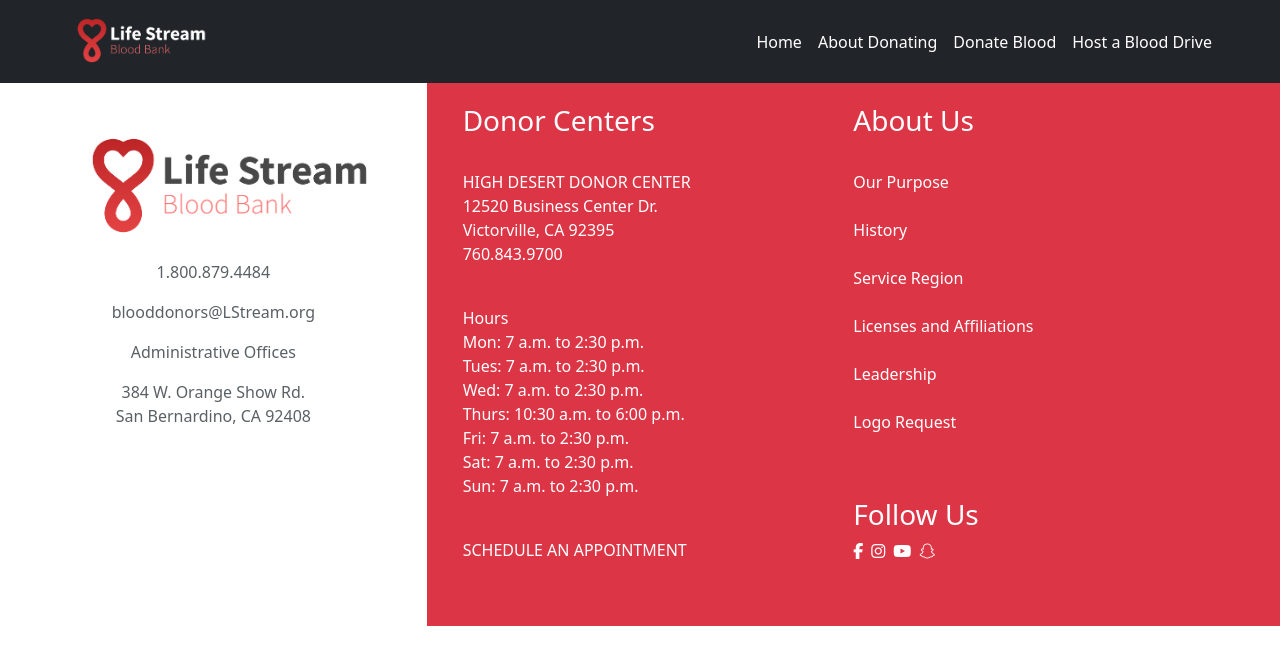
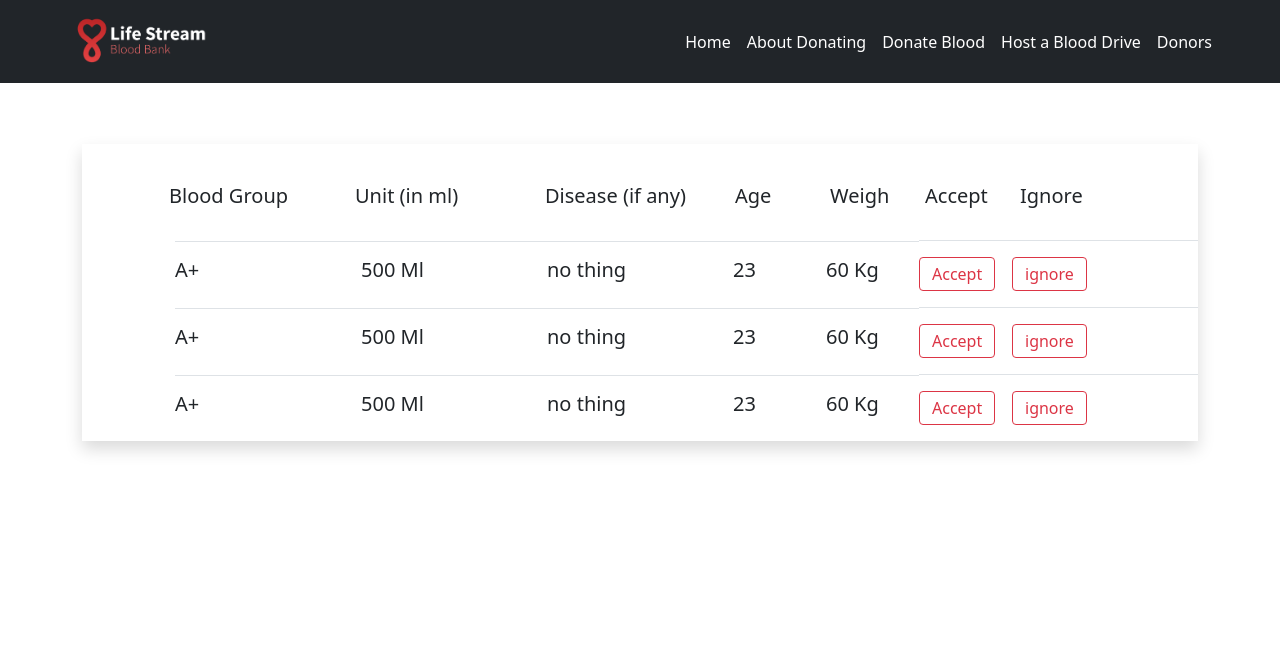
Before and after one commit to hagerMhmd/BloodBank, a React (Create React App) app: page /donors in a window 1280 px wide. Shown: the top 664 px of the page. Built offline with nearby package versions, Linux system fonts and the light colour scheme.

Commit message:
created donors copmonent

```diff
--- a/src/App.js
+++ b/src/App.js
@@ -18,6 +18,7 @@
 import BloodRequest from './Components/BloodReuest/BloodRequest';
 import About from './Components/About/About';
 import Countonme from './Components/Countonme/Countonme';
+import Donors from './Components/Donors/Donors';
 
 
 
@@ -41,6 +42,7 @@
             <Route path='/donatenow' element={< DonateNow />} />
             <Route path='/countonme' element={<Countonme/>} />
             <Route path='/bloodrequest' element={< BloodRequest />} />
+            <Route path='/donors' element={<Donors/>} />
             <Route path='*' element={<h1>404</h1>} />
         </Routes>
         <Footer />
--- a/src/Components/DonateNow/DonateNow.jsx
+++ b/src/Components/DonateNow/DonateNow.jsx
@@ -1,28 +1,29 @@
 /* eslint-disable no-unused-vars */
 import React, { useEffect, useState } from 'react'
+import { useNavigate } from 'react-router-dom'
 
-let values = []
+export let values = []
 
 export default function DonateNow() {
+    const navigate = useNavigate()
     // ---------------------------------------------------- All Error Messages Variables
+
     const [invalidAge, setInvalidAge] = useState('')
     const [invalidweigh, setInvalidweigh] = useState('')
     const [inputsReq, setInputsReq] = useState('')
-
     // ---------------------------------------------------- On Change
     function getDonateInfo(e) {
-        let myValue = { ...values }
+        let myValue = []
         myValue[e.target.name] = e.target.value
         values = myValue
     }
     // -------------------------------------------------- Check Values
     function isEmpty() {
         if (values.bloodGroup === undefined || values.unit === undefined || values.age === undefined || values.weigh === undefined) {
-            console.log('fady');
             setInputsReq(<span className="mb-2 d-block text-danger">All inputs required</span>)
         } else {
-            console.log('done');
             setInputsReq('')
+            return true
         }
     }
     //--------------------------------------------------- Validate Age
@@ -32,7 +33,7 @@
             return
         } else {
             setInvalidAge('')
-            return
+            return true
         }
     }
     // ---------------------------------------------- Validate Weigh
@@ -42,17 +43,23 @@
             return
         } else {
             setInvalidweigh('')
-            return
+            return true
         }
     }
     //------------------------------------------------- On Submit
     function submit(e) {
         e.preventDefault()
-        validateAge()
-        validateWeigh()
-        isEmpty()
+        if (validateAge() !== true) {
+            return
+        }
+        if(validateWeigh() !== true){
+            return
+        }
+        if(isEmpty() !== true){
+            return
+        }
+        navigate('/donors')
     }
-
     return <>
         <section className='donateBox py-5 mt-4' >
             <div className="container w-50 pb-5 mt-5">
@@ -94,7 +101,6 @@
                                     <input onChange={getDonateInfo} type="text" id='disease' name='disease' className='form-control' placeholder='' />
                                 </div>
                             </div>
-
                             <div className="row gx-0 ps-lg-5 my-3 align-items-center">
                                 <div className="col-md-3">
                                     <label className='fw-bold' htmlFor="age">Age</label>
@@ -106,8 +112,6 @@
                                     <div className="pt-3">{invalidAge}</div>
                                 </div>
                             </div>
-
-
                             <div className="row gx-0 ps-lg-5 my-3 align-items-center">
                                 <div className="col-md-3">
                                     <label className='fw-bold' htmlFor="Weigh">Weigh </label>
@@ -119,7 +123,6 @@
                                     <div className="pt-3">{invalidweigh}</div>
                                 </div>
                             </div>
-
                             <div className="row gx-0 ps-lg-5">
                                 <div className="col-md-3">
                                     <button className='btn btn-danger'>Donate</button>
@@ -128,7 +131,6 @@
                                     <div >{inputsReq}</div>
                                 </div>
                             </div>
-
                         </div>
                     </form>
                 </div>
@@ -136,37 +138,3 @@
         </section>
     </>
 }
-
-
-
-// const [locationSatate, setLocationSatate] = useState(null)
-// function successCallback(loc) {
-//     console.log(loc);
-//     setLocationSatate('successfully get locaiton')
-// }
-// function errorCallback(err) {
-//     console.log(err);
-//     setLocationSatate('error')
-// }
-// function getLocation() {
-//     navigator.geolocation.getCurrentPosition(successCallback, errorCallback)
-// }
-
-// {/* <h2 className='h2Color text-center pt-5'>Find A Blood Drive or Donor Center</h2>
-// <h5 className='h2Color text-center '>Be a part of the 10% that donate blood</h5>
-// <button onClick={getLocation} className='btn btn-outline-primary'>Find You Location</button>
-// <span className='text-danger alert'>{locationSatate}</span> */}
-
-
-
- // function messageRequired() {
-    //     requiredMessage.dangerouslySetInnerHTML ={ __html: `<span className="mb-2 d-block text-danger">Age Must be grater than or equal 18</span>` }
-    // }
-
-    // function createMarkup() {
-    //     return { __html: '' };
-    // }
-
-    // function MyComponent() {
-    //     return <div dangerouslySetInnerHTML={createMarkup()} />;
-    // }
--- /dev/null
+++ b/src/Components/Donors/Donors.jsx
@@ -0,0 +1,90 @@
+/* eslint-disable no-unused-vars */
+import React, { useEffect, useState } from 'react'
+import { values } from '../DonateNow/DonateNow'
+
+export default function Donors() {
+
+    console.log(values);
+    const [donorDetails, setDonorDetails] = useState([
+        {
+            bloodGroup: 'A+',
+            unit: `${500} Ml`,
+            disease: 'no thing',
+            age: '23',
+            weigh: `${60} Kg`
+        },
+        {
+            bloodGroup: 'A+',
+            unit: `${500} Ml`,
+            disease: 'no thing',
+            age: '23',
+            weigh: `${60} Kg`
+        },
+        {
+            bloodGroup: 'A+',
+            unit: `${500} Ml`,
+            disease: 'no thing',
+            age: '23',
+            weigh: `${60} Kg`
+        },
+    ])
+
+    return <>
+        <section className='pt-5'>
+            <div className="container pt-5">
+                <div className="mt-5 shadow pt-3">
+                    <div className="row mt-3 py-2 align-items-center">
+                        <div className="col-md-2 offset-md-1 px-1">
+                            <h5>Blood Group</h5>
+                        </div>
+                        <div className="col-md-2 px-0">
+                            <h5>Unit (in ml)</h5>
+                        </div>
+                        <div className="col-md-2 px-0">
+                            <h5>Disease (if any)</h5>
+                        </div>
+                        <div className="col-md-1 px-0">
+                            <h5>Age</h5>
+                        </div>
+                        <div className="col-md-1 px-0">
+                            <h5>Weigh</h5>
+                        </div>
+                        <div className="col-md-1 px-0">
+                            <h5>Accept</h5>
+                        </div>
+                        <div className="col-md-1 px-0">
+                            <h5>Ignore</h5>
+                        </div>
+                    </div>
+                    <div className="row py-2 align-items-center">
+                        {donorDetails.map((donor, index) => <>
+                            <div key={index} className='d-flex  py-2 align-items-center' >
+                                <div className="col-md-2 border-top offset-md-1">
+                                    <h5 className='pt-3'>{donor.bloodGroup}</h5>
+                                </div>
+                                <div className="col-md-2 border-top">
+                                    <h5 className='pt-3'>{donor.unit}</h5>
+                                </div>
+                                <div className="col-md-2 border-top">
+                                    <h5 className='pt-3'>{donor.disease}</h5>
+                                </div>
+                                <div className="col-md-1 border-top">
+                                    <h5 className='pt-3'>{donor.age}</h5>
+                                </div>
+                                <div className="col-md-1 border-top">
+                                    <h5 className='pt-3'>{donor.weigh}</h5>
+                                </div>
+                                <div className="col-md-1 border-top">
+                                    <button className='btn btn-outline-danger py-1 mt-3'>Accept</button>
+                                </div>
+                                <div className="col-md-2 border-top">
+                                    <button className='btn btn-outline-danger py-1 mt-3'>ignore</button>
+                                </div>
+                            </div>
+                        </>)}
+                    </div>
+                </div>
+            </div>
+        </section>
+    </>
+}
--- a/src/Components/Footer/Footer.jsx
+++ b/src/Components/Footer/Footer.jsx
@@ -1,10 +1,10 @@
 import React from 'react'
-import { Link } from 'react-router-dom'
-import logo from '../../Imgs/blood bank-2-2.png'
+// import { Link } from 'react-router-dom'
+// import logo from '../../Imgs/blood bank-2-2.png'
 
 export default function Footer() {
   return <>
-      <footer className='container-fluid'>
+      {/* <footer className='container-fluid'>
     <div className=" row">
       <div className="col-md-4">
           <div className="text-center py-5">
@@ -61,6 +61,6 @@
 
 
 
-  </footer>
+  </footer> */}
   </>
 }
--- a/src/Components/NavBar/NavBar.jsx
+++ b/src/Components/NavBar/NavBar.jsx
@@ -27,6 +27,9 @@
                         <li className="nav-item">
                             <Link className="nav-link active fs-6" aria-current="page" to='/bloodrequest'>Host a Blood Drive</Link>
                         </li>
+                        <li className="nav-item">
+                            <Link className="nav-link active fs-6" aria-current="page" to='/donors'>Donors</Link>
+                        </li>
                     </ul>
                 </div>
             </div>
```
